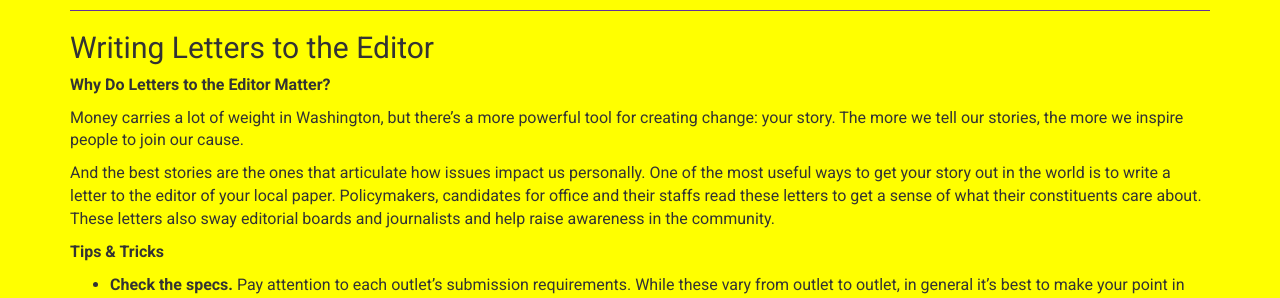
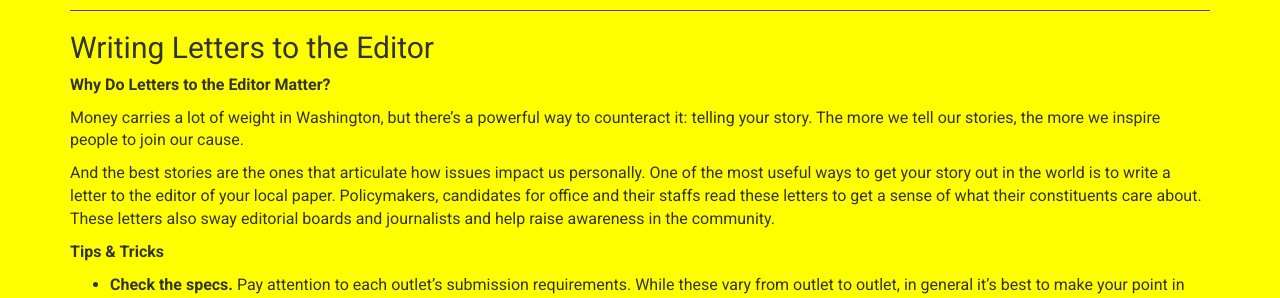
Before and after one commit to freepress/internet2016, a Jekyll site: the page built from _posts/toolkits/2015-01-04-mobilize-in-your-community.md, in a window 1280 px wide and 900 px high, scrolled down 756 px. Shown: the part 152-450 px from the top of the window. Built offline with Jekyll 4.4.1, drawn with Linux system fonts in a browser that asks for light colours; comment, search, counter and statistics services are not loaded.

Commit message:
Updated text

```diff
--- a/_posts/toolkits/2015-01-04-mobilize-in-your-community.md
+++ b/_posts/toolkits/2015-01-04-mobilize-in-your-community.md
@@ -20,7 +20,7 @@ Have fun! <a href="mailto:info@freepress.net?subject=Internet 2016 planning supp
 
 **Why Do Letters to the Editor Matter?**
 
-Money carries a lot of weight in Washington, but there’s a more powerful tool for creating change: your story. The more we tell our stories, the more we inspire people to join our cause.
+Money carries a lot of weight in Washington, but there’s a powerful way to counteract it: telling your story. The more we tell our stories, the more we inspire people to join our cause.
 
 And the best stories are the ones that articulate how issues impact us personally. One of the most useful ways to get your story out in the world is to write a letter to the editor of your local paper. Policymakers, candidates for office and their staffs read these letters to get a sense of what their constituents care about. These letters also sway editorial boards and journalists and help raise awareness in the community.
 
```
